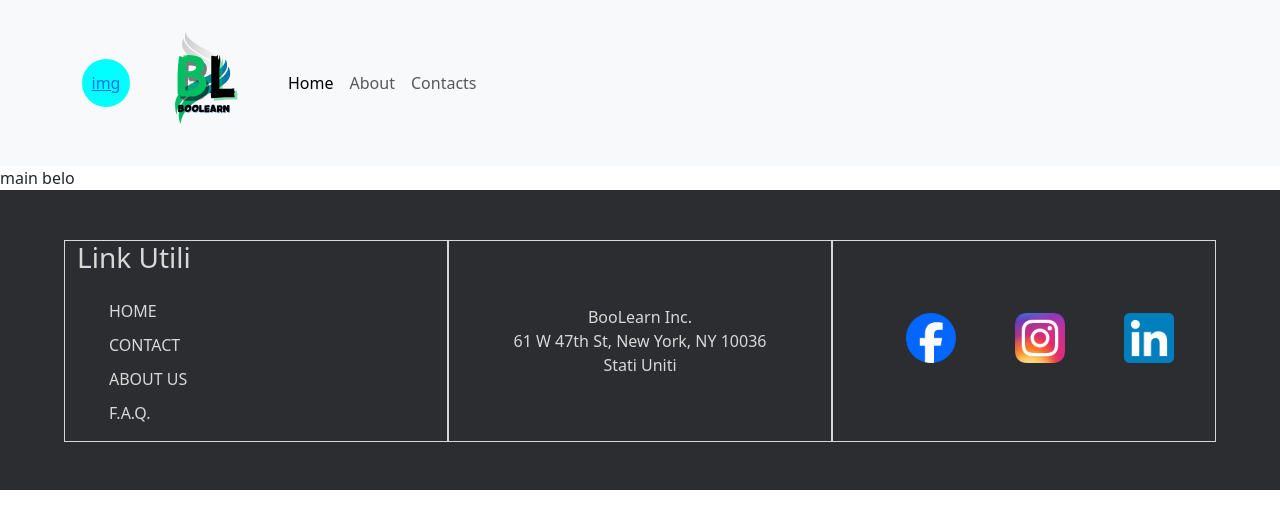
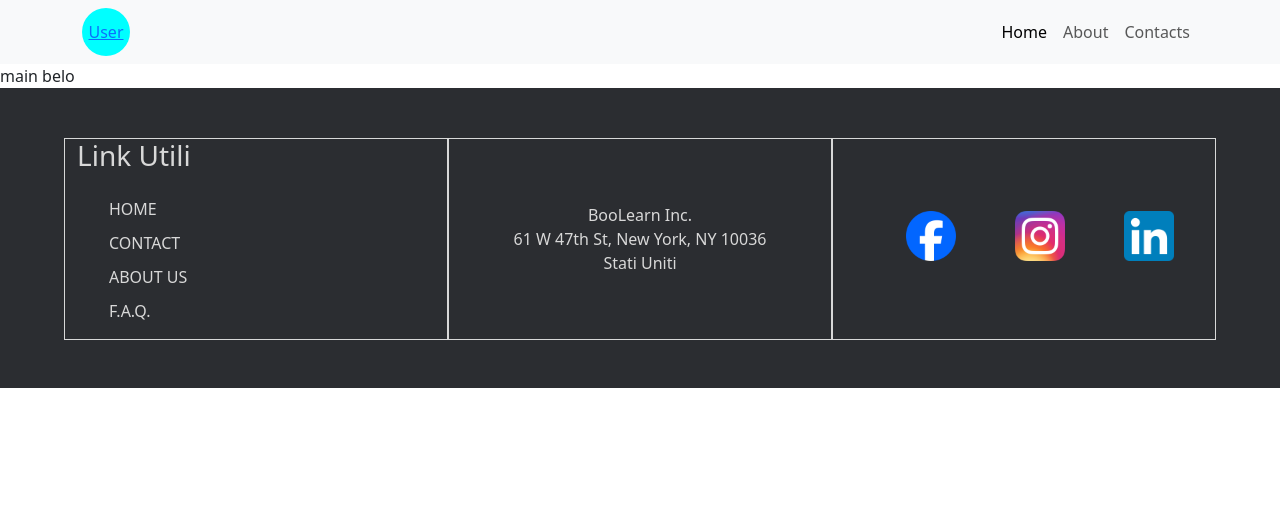
Before and after one commit to TeoFanta99/proj-boolearn, a Vue app in the folder Front-end/: page / in a window 1280 px wide. Shown: the top 528 px of the page. Built offline with nearby package versions, Linux system fonts and the light colour scheme.

Commit message:
style header

```diff
--- a/Front-end/src/components/AppHeader.vue
+++ b/Front-end/src/components/AppHeader.vue
@@ -1,40 +1,76 @@
 <script>
 export default {
-    name: 'AppHeader',
-    }
+  name: "AppHeader",
+};
 </script>
 
 <template>
   <header>
-            <nav class="navbar navbar-expand-lg bg-body-tertiary d-flex justify-content-between">
+    <nav
+      class="navbar navbar-expand-lg bg-body-tertiary d-flex justify-content-between"
+    >
       <div class="container">
         <div class="user">
-                        <a class="" data-bs-toggle="offcanvas" href="#offcanvasExample" aria-controls="offcanvasExample"> img</a>
-                        <div class="offcanvas offcanvas-start d-lg-none" tabindex="-1" id="offcanvasExample" aria-labelledby="offcanvasExampleLabel">
+          <a
+            class=""
+            data-bs-toggle="offcanvas"
+            href="#offcanvasExample"
+            aria-controls="offcanvasExample"
+            >User</a
+          >
+          <div
+            class="offcanvas offcanvas-start d-lg-none"
+            tabindex="-1"
+            id="offcanvasExample"
+            aria-labelledby="offcanvasExampleLabel"
+          >
             <div class="offcanvas-header">
-                                <h5 class="offcanvas-title" id="offcanvasExampleLabel">Offcanvas</h5>
-                                <button type="button" class="btn-close" data-bs-dismiss="offcanvas" aria-label="Close"></button>
+              <h5 class="offcanvas-title" id="offcanvasExampleLabel">
+                Offcanvas
+              </h5>
+              <button
+                type="button"
+                class="btn-close"
+                data-bs-dismiss="offcanvas"
+                aria-label="Close"
+              ></button>
             </div>
             <div class="offcanvas-body">
               <div>
-                                    Some text as placeholder. In real life you can have the elements you have chosen. Like, text, images, lists, etc.
+                Some text as placeholder. In real life you can have the elements
+                you have chosen. Like, text, images, lists, etc.
               </div>
             </div>
           </div>
         </div>
-                    <div class="home">
+        <div class="home d-lg-none">
           <a href="">
-                            <img src="../../public/BL1.svg" alt="LOGO">
+            <img src="../../public/BL1.svg" alt="LOGO" />
             <!-- <span>BOOLEARN</span> -->
           </a>
         </div>
-                    <button class="navbar-toggler d-md-none" type="button" data-bs-toggle="collapse" data-bs-target="#navbarText" aria-controls="navbarText" aria-expanded="false" aria-label="Toggle navigation">
+        <button
+          class="navbar-toggler"
+          type="button"
+          data-bs-toggle="collapse"
+          data-bs-target="#navbarText"
+          aria-controls="navbarText"
+          aria-expanded="false"
+          aria-label="Toggle navigation"
+        >
           <span class="navbar-toggler-icon"></span>
         </button>
         <div class="collapse navbar-collapse d-lg-none" id="navbarText">
-                        <ul class="navbar-nav me-auto mb-2 mb-lg-0 d-flex justify-content-center justify-content-lg-end">
+          <ul
+            class="navbar-nav me-auto mb-2 mb-lg-0 d-flex justify-content-center justify-content-lg-end"
+          >
             <li class="nav-item">
-                                <a class="nav-link active text-center" aria-current="page" href="#">Home</a>
+              <a
+                class="nav-link active text-center"
+                aria-current="page"
+                href="#"
+                >Home</a
+              >
             </li>
             <li class="nav-item">
               <a class="nav-link text-center" href="#">About</a>
@@ -45,10 +81,9 @@
           </ul>
         </div>
 
-                    <div class="d-none d-md-block link">
+        <!-- <div class="d-none d-md-block link">
 
-                    </div>
-
+                    </div> -->
       </div>
     </nav>
   </header>
@@ -58,4 +93,12 @@
 @use "../styles/header.scss";
 @use "../styles/general.scss";
 
+#navbarText {
+  flex-grow: 0;
+}
+.no_opacity {
+
+  opacity: 0;
+}
+
 </style>
```
Lines whose indentation alone changed are shown as unchanged.
